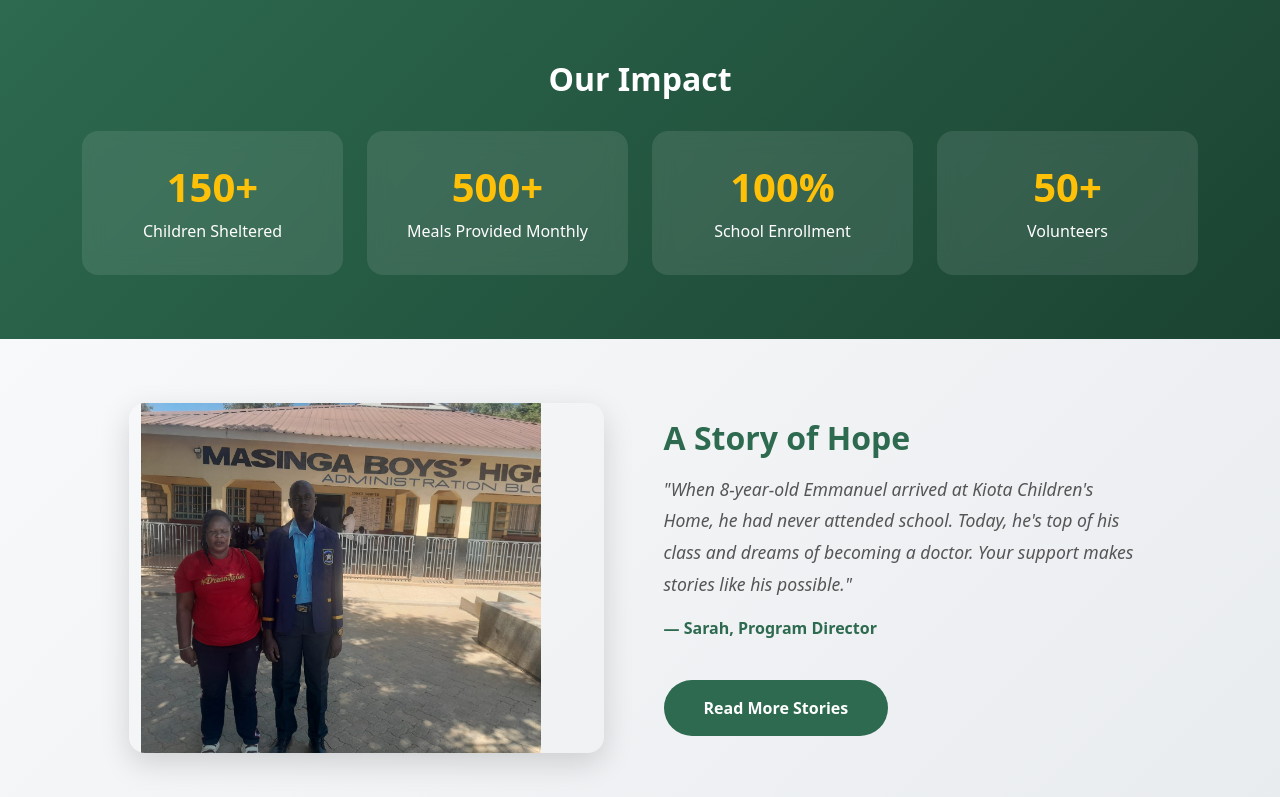
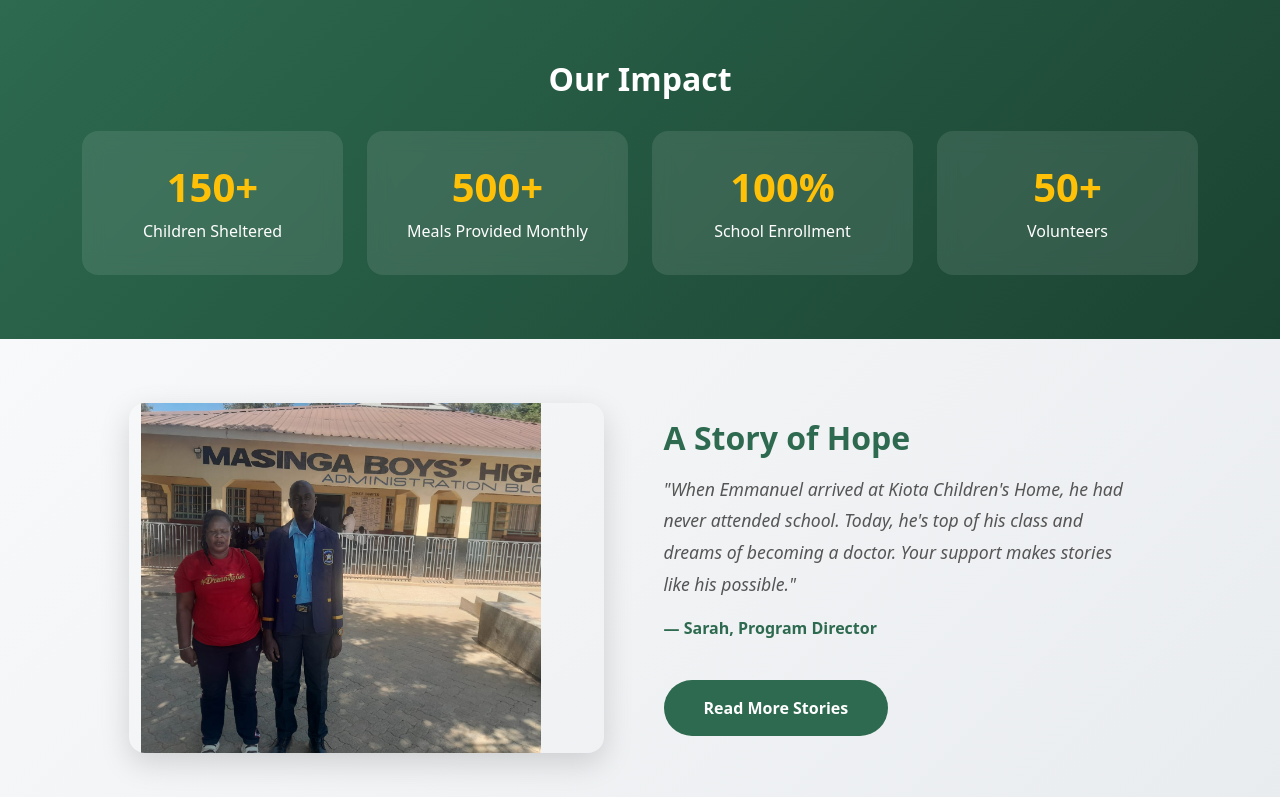
Before and after one commit to EngineerBwonda/kiotachildrenhome, a Next.js app: page / in a window 1280 px wide. Shown: the part 3389-4186 px from the top of the page. Built offline with nearby package versions, Linux system fonts and the light colour scheme.

Commit message:
new changes

```diff
--- a/src/app/components/body.jsx
+++ b/src/app/components/body.jsx
@@ -235,9 +235,9 @@ export default function Body() {
             <div className={`col-12 col-md-6 ${style.storyText}`}>
               <h5 className={style.storyTitle}>A Story of Hope</h5>
               <p className={style.storyDescription}>
-                "When 8-year-old Emmanuel arrived at Kiota Children's Home, he
-                had never attended school. Today, he's top of his class and
-                dreams of becoming a doctor. Your support makes stories like his
+                "When Emmanuel arrived at Kiota Children's Home, he had never
+                attended school. Today, he's top of his class and dreams of
+                becoming a doctor. Your support makes stories like his
                 possible."
               </p>
               <p className={style.storyCredit}>— Sarah, Program Director</p>
--- a/src/app/getinvolved/page.jsx
+++ b/src/app/getinvolved/page.jsx
@@ -538,11 +538,11 @@ export default function GetInvolvedPage() {
               </div>
             </div>
           </div>
-          <div className="text-center mt-5">
+          {/* <div className="text-center mt-5">
             <button className="btn btn-outline-success btn-lg rounded-pill px-5">
               View All Children
             </button>
-          </div>
+          </div> */}
         </div>
       </div>
 
```
Also changed, not shown: src/app/contact/page.jsx (+6 -10 lines).
